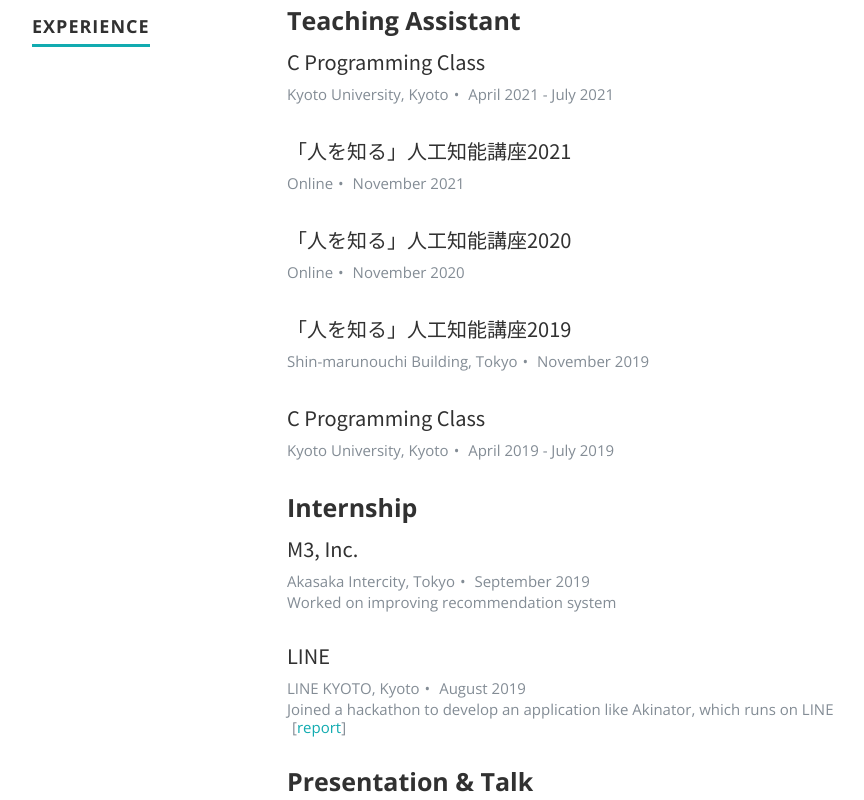
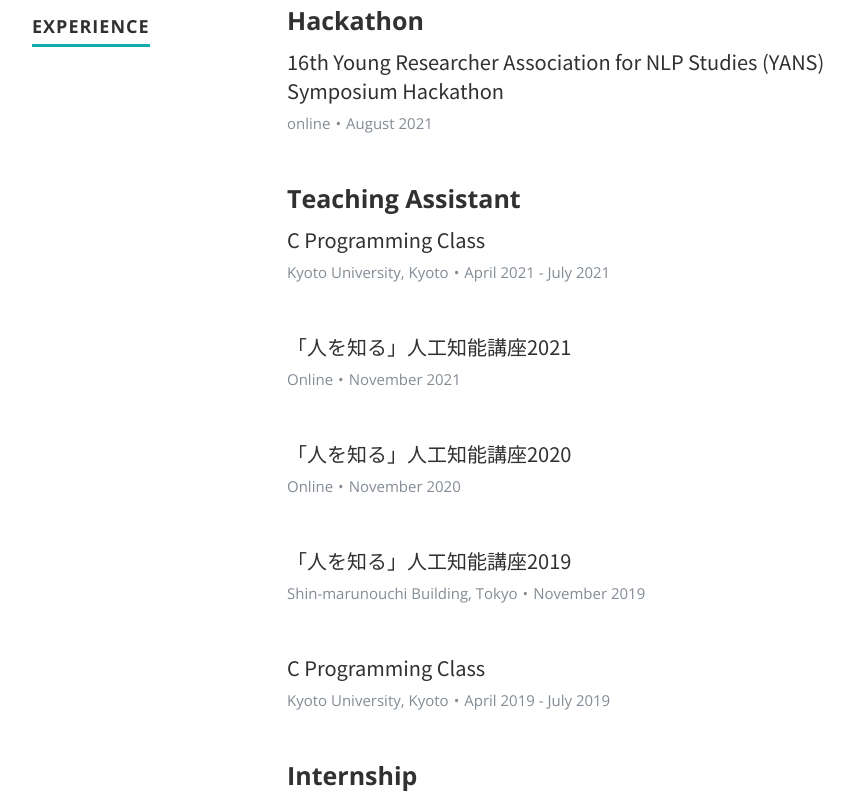
Before and after one commit to nobu-g/nobu-g.github.io, a Next.js app: page / in a window 1280 px wide. Shown: the part 3560-4360 px from the top of the page, without its empty margins (118-982 px from the left). Built offline with nearby package versions, Linux system fonts and the light colour scheme.

Commit message:
refactor and add hackathon

```diff
--- a/components/Resume.jsx
+++ b/components/Resume.jsx
@@ -5,7 +5,7 @@ import style from "../styles/Resume.module.scss";
 const Resume = ({data}) => {
   let education = null;
   let publications = null;
-  let experience = null;
+  let experiences = null;
   let honors = null;
 
   if (data) {
@@ -53,75 +53,37 @@ const Resume = ({data}) => {
       );
     });
 
-    const ta = data.experience["teaching assistant"].map((ta) => {
-      return (
-        <li key={ta.title}>
-          <h4>{ta.title}</h4>
+    experiences = Object.entries(data.experience).map(
+      ([kind, items]) => (
+        <div key={kind}>
+          <h3>{kind}</h3>
+          <ul>
+            {
+              items.map(item => (
+                <li key={item.title}>
+                  <h4>{item.title}</h4>
                   <p className={style.info}>
-            {ta.place}
-            <span>&bull;</span> <em className={style.date}>{ta.years}</em>
-          </p>
-          <p>{ta.description}</p>
-        </li>
-      );
-    });
-
-    const intern = data.experience["internship"].map((intern) => {
-      return (
-        <li key={intern.company}>
-          <h4>{intern.company}</h4>
-          <p className={style.info}>
-            {intern.place}
-            <span>&bull;</span> <em className={style.date}>{intern.years}</em>
+                    {item.place}
+                    <span>&bull;</span>
+                    <em className={style.date}>{item.years}</em>
                     <br/>
-            {intern.description}
+                    {item.description}
                     <br/>
-            {Object.entries(intern.resource).map(([kind, url]) => (
+                    {
+                      Object.entries(item.resource).map(([kind, url]) => (
                         <span key={kind}>
-                [<a href={url}>{kind}</a>]
+                        [{url ? <a href={url}>{kind}</a> : kind}]
                         </span>
-            ))}
+                      ))
+                    }
                   </p>
                 </li>
-      );
-    });
-
-    const presentation = data.experience["presentation and talks"].map(pt => {
-      return (
-        <li key={pt.venue}>
-          <h4>{pt.venue}</h4>
-          <p className={style.info}>
-            {pt.place}
-            <span>&bull;</span> <em className={style.date}>{pt.years}</em>
-            <br/>
-            {pt.description}
-            <br/>
-            {Object.entries(pt.resource).map(([kind, url]) => (
-              <span key={kind}>
-                [<a href={url}>{kind}</a>]
-              </span>
-            ))}
-          </p>
-        </li>
-      );
-    });
-
-    experience = (
-      <>
-        <div key="teaching assistant">
-          <h3>Teaching Assistant</h3>
-          <ul>{ta}</ul>
+              ))
+            }
+          </ul>
         </div>
-        <div key="intern">
-          <h3>Internship</h3>
-          <ul>{intern}</ul>
-        </div>
-        <div key="presentation and talks">
-          <h3>Presentation & Talk</h3>
-          <ul>{presentation}</ul>
-        </div>
-      </>
-    );
+      )
+    )
 
     honors = data.honors.map(honor => {
       return (
@@ -178,7 +140,7 @@ const Resume = ({data}) => {
             <span>Experience</span>
           </h1>
         </div>
-        <div className={"nine columns " + style["main-col"]}>{experience}</div>
+        <div className={"nine columns " + style["main-col"]}>{experiences}</div>
       </div>
 
       <div className={"row " + style.honors}>
--- a/pages/resumeData.json
+++ b/pages/resumeData.json
@@ -140,36 +140,50 @@
       }
     ],
     "experience": {
+      "hackathon": [
+        {
+          "title": "16th Young Researcher Association for NLP Studies (YANS) Symposium Hackathon",
+          "place": "online",
+          "years": "August 2021",
+          "description": "",
+          "resource": {}
+        }
+      ],
       "teaching assistant": [
         {
           "title": "C Programming Class",
           "place": "Kyoto University, Kyoto",
           "years": "April 2021 - July 2021",
-          "description": ""
+          "description": "",
+          "resource": {}
         },
         {
           "title": "「人を知る」人工知能講座2021",
           "place": "Online",
           "years": "November 2021",
-          "description": ""
+          "description": "",
+          "resource": {}
         },
         {
           "title": "「人を知る」人工知能講座2020",
           "place": "Online",
           "years": "November 2020",
-          "description": ""
+          "description": "",
+          "resource": {}
         },
         {
           "title": "「人を知る」人工知能講座2019",
           "place": "Shin-marunouchi Building, Tokyo",
           "years": "November 2019",
-          "description": ""
+          "description": "",
+          "resource": {}
         },
         {
           "title": "C Programming Class",
           "place": "Kyoto University, Kyoto",
           "years": "April 2019 - July 2019",
-          "description": ""
+          "description": "",
+          "resource": {}
         }
       ],
       "internship": [
--- a/styles/Resume.module.scss
+++ b/styles/Resume.module.scss
@@ -83,6 +83,10 @@
 .experience h4 {
     font: 20px "opensans", "Noto Sans JP", sans-serif;
     font-weight: 400;
+}
+
+.experience h3 {
+    text-transform: capitalize;
 }
 
 /*----------------------------------------------*/
```
Lines whose indentation alone changed are shown as unchanged.
